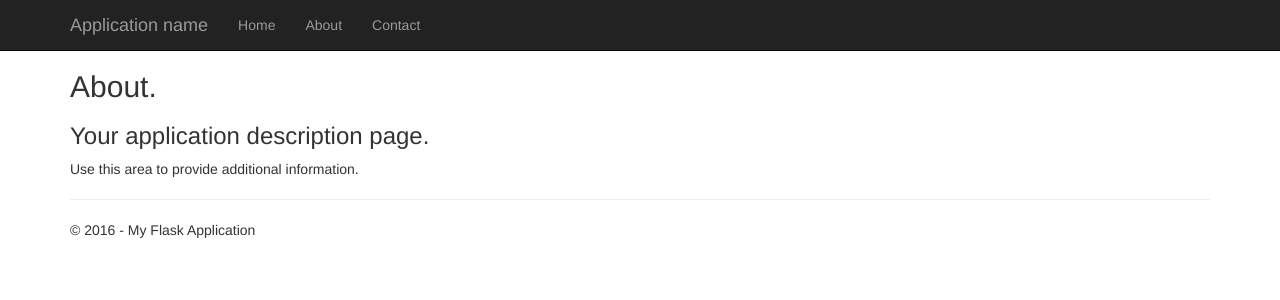
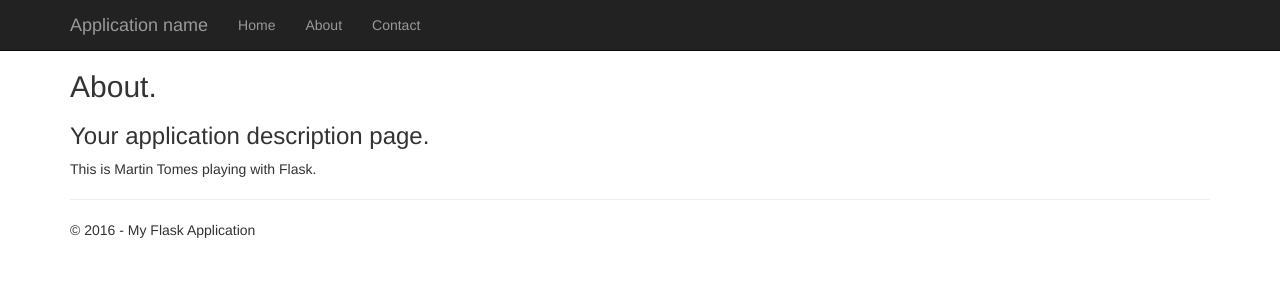
Before and after one commit to martinto/flasktestmdt, a Flask app: page /about in a window 1280 px wide. Shown: the top 300 px of the page. Run offline with Flask 2, Linux system fonts and the light colour scheme; some libraries are stand-ins or nearby versions.

Commit message:
A simple change.

```diff
--- a/FlaskWebProject/templates/about.html
+++ b/FlaskWebProject/templates/about.html
@@ -5,6 +5,6 @@
 <h2>{{ title }}.</h2>
 <h3>{{ message }}</h3>
 
-<p>Use this area to provide additional information.</p>
+<p>This is Martin Tomes playing with Flask.</p>
 
 {% endblock %}
```
